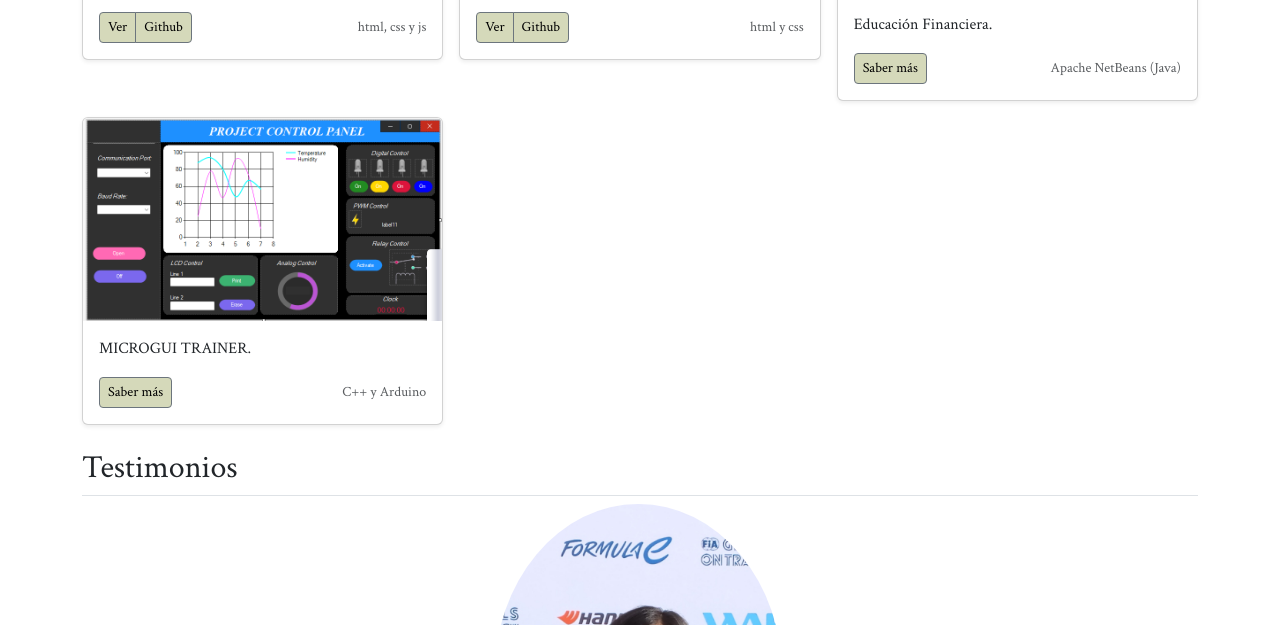
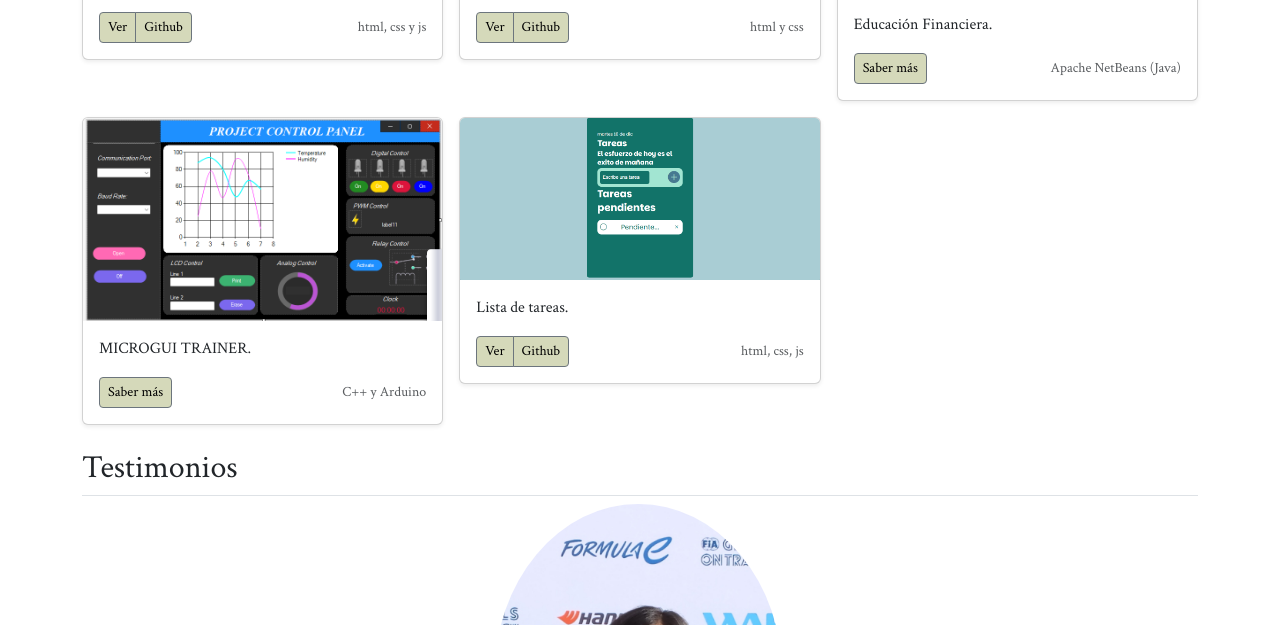
Before and after one commit to danna0-0/danna0-0.github.io, a plain HTML site: page index.html in a window 1280 px wide. Shown: the part 1871-2496 px from the top of the page. Drawn offline with nearby package versions, Linux system fonts and the light colour scheme.

Commit message:
Add files via upload

```diff
--- a/index.html
+++ b/index.html
@@ -76,7 +76,7 @@
 
           </p>
           <div class="d-grid gap-2 d-sm-flex justify-content-sm-center">
-            <button type="button" class="btn btn-outline-secondary border-0 btn-lg px-4 boton-cv">Link al CV</button>
+            <button type="button" class="btn btn-outline-secondary border-0 btn-lg px-4 boton-cv"> <a target="_blank" href="https://app.enhancv.com/share/982ee04e/?utm_medium=growth&utm_campaign=share-resume&utm_source=dynamic ">Link al CV</a></button>
           </div>
         </div>
       </div>
@@ -202,6 +202,24 @@
           </div>
         </div>
 
+        <div class="col">
+          <div class="card shadow-sm">
+            <img class="bd-placeholder-img card-img-top" src="assets/App_TareasList.png" alt="">
+            <div class="card-body">
+              <p class="card-text">Lista de tareas.</p>
+              <div class="d-flex justify-content-between align-items-center">
+                <div class="btn-group">
+                  <button type="button" class="btn btn-sm btn-outline-secondary btn-proyecto"><a target="_blank"
+                      href="https://notas-tareas.vercel.app/">Ver</a></button>
+                  <button type="button" class="btn btn-sm btn-outline-secondary btn-proyecto"><a target="_blank"
+                      href="https://github.com/danna0-0/Notas_Tareas">Github</a></button>
+                </div>
+                <small class="text-body-secondary">html, css, js</small>
+              </div>
+            </div>
+          </div>
+        </div>
+
 
       </div>
     </div>
@@ -296,7 +314,7 @@
   <!--Pie de pag.-->
   <footer class="py-3 my-4">
     <ul class="nav justify-content-center border-bottom pb-3 mb-3 fs-5">
-      <li class="nav-item"><a href="#" class="nav-link px-2 "><i class="bi bi-linkedin"></i></a></li>
+      <li class="nav-item"><a href="https://www.linkedin.com/in/danna-gomez-30a61b340/" class="nav-link px-2 "><i class="bi bi-linkedin"></i></a></li>
       <li class="nav-item"><a href="https://github.com/danna0-0" class="nav-link px-2 "><i class="bi bi-github"></i></a>
       </li>
       <li class="nav-item"><a href="https://www.instagram.com/danonino_gcd/" class="nav-link px-2 "><i
--- a/style.css
+++ b/style.css
@@ -23,9 +23,13 @@ header a{
 #app{
     color: #60A6A6;
 }
-.boton-cv{
+.boton-cv {
+
+    background-color: #278C82;
+}
+.boton-cv a{
     color: white;
-    background-color: #278C82;
+    text-decoration: none;
 }
 .caja-habilidades{
     background-color: #F2DEC4;
```
Also changed, not shown: assets/App_TareasList.png (added).
